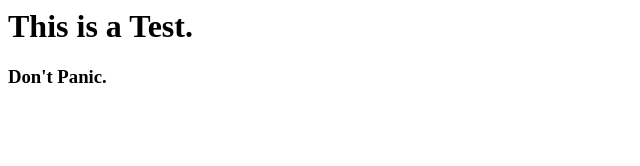
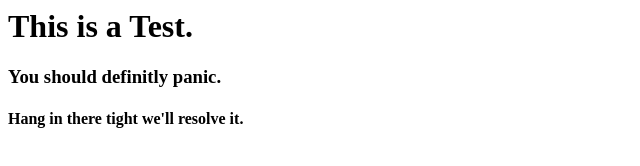
Before and after one commit to davedevelopers/Git-Practice, a plain HTML site: page index.html in a window 1280 px wide. Shown: the whole page, without its empty margins (0-640 px from the left). Drawn offline with Linux system fonts and the light colour scheme.

Commit message:
Creating a conflict in master branch

```diff
--- a/index.html
+++ b/index.html
@@ -4,6 +4,7 @@
 </head>
 <body>
     <h1>This is a Test.</h1>
-    <h3>Don't Panic.</h3>
+    <h3>You should definitly panic.</h3>
+    <h4>Hang in there tight we'll resolve it.</h4>
 </body>
 </html>
```
Also changed, not shown: 1 other file.
